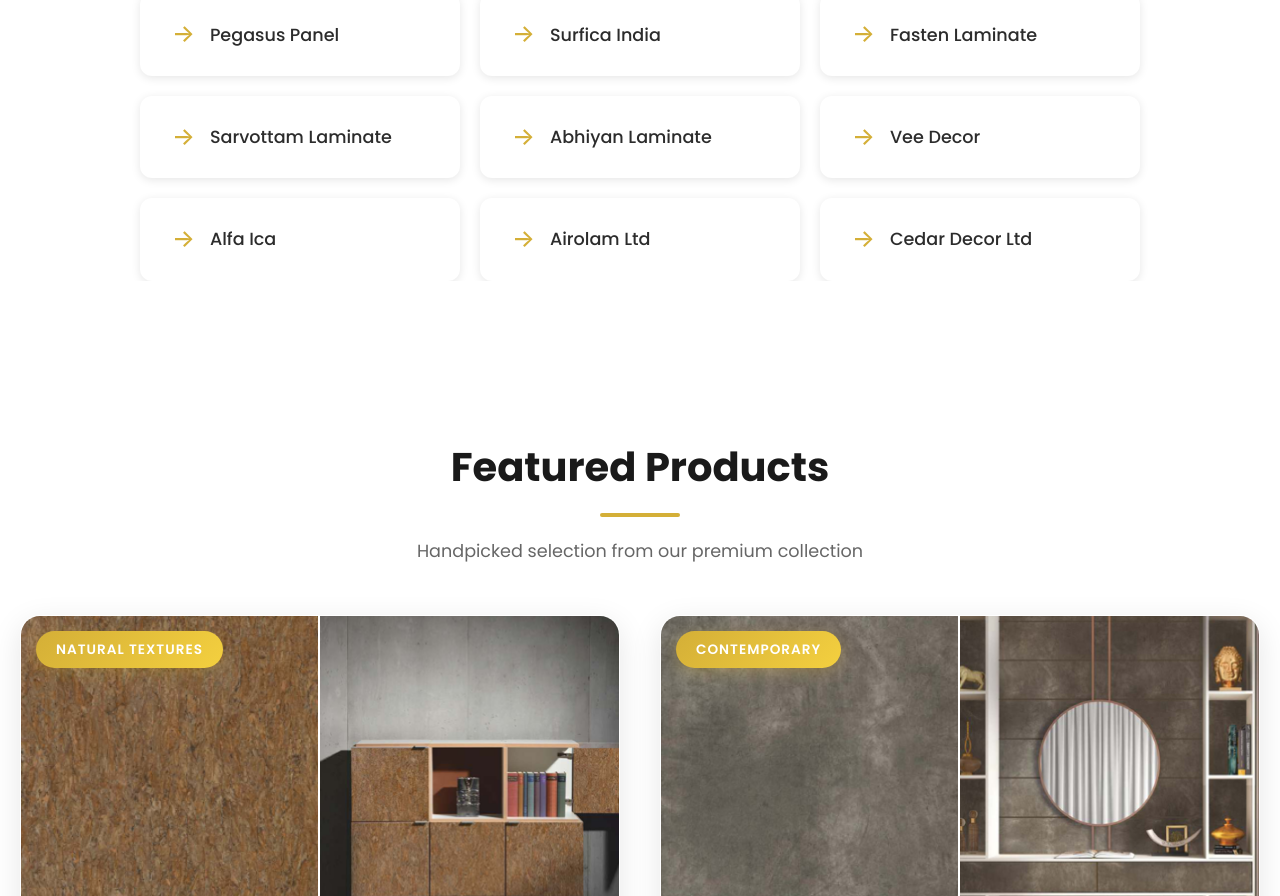
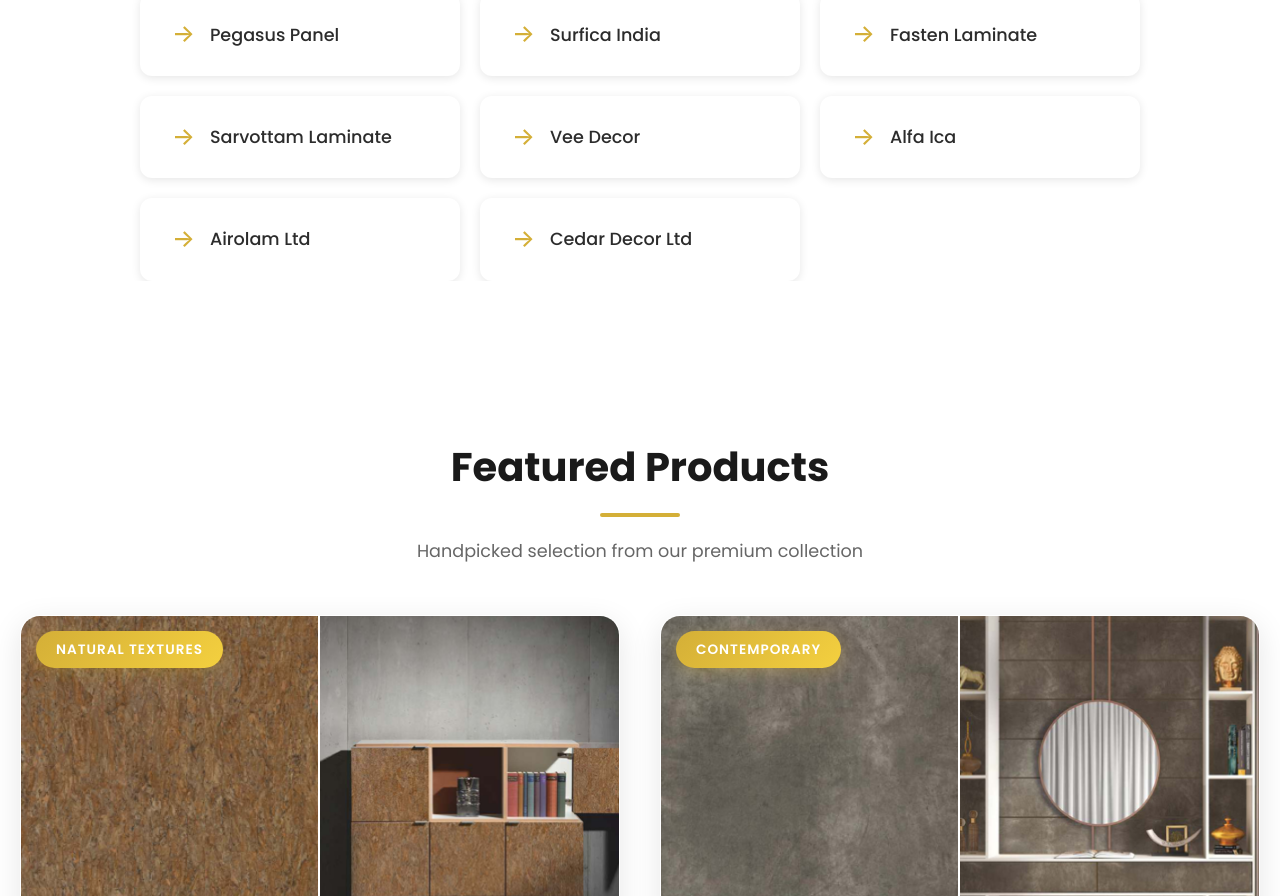
Before and after one commit to milanpatel1604/Vaishali-Enterprise, a React (Create React App) app in the folder client/: page / in a window 1280 px wide. Shown: the part 1520-2416 px from the top of the page. Built offline with nearby package versions, Linux system fonts and the light colour scheme.

Commit message:
Abhiyan client removed

```diff
--- a/client/src/pages/Home.js
+++ b/client/src/pages/Home.js
@@ -79,7 +79,6 @@ const Home = ({ onExpertClick }) => {
     { name: 'Surfica India', website: 'http://surfica.in/' },
     { name: 'Fasten Laminate', website: 'http://www.fastenlaminate.com/' },
     { name: 'Sarvottam Laminate', website: 'https://www.sarvottamdecor.in/' },
-    { name: 'Abhiyan Laminate', website: 'https://www.abhiyanlam.in/' },
     { name: 'Vee Decor', website: 'https://www.laminatesheets.in/vee-decor-laminate-sheet-5639504.html' },
     { name: 'Alfa Ica', website: 'https://alfaica.com/' },
     { name: 'Airolam Ltd', website: 'https://www.airolam.com/' },
```
